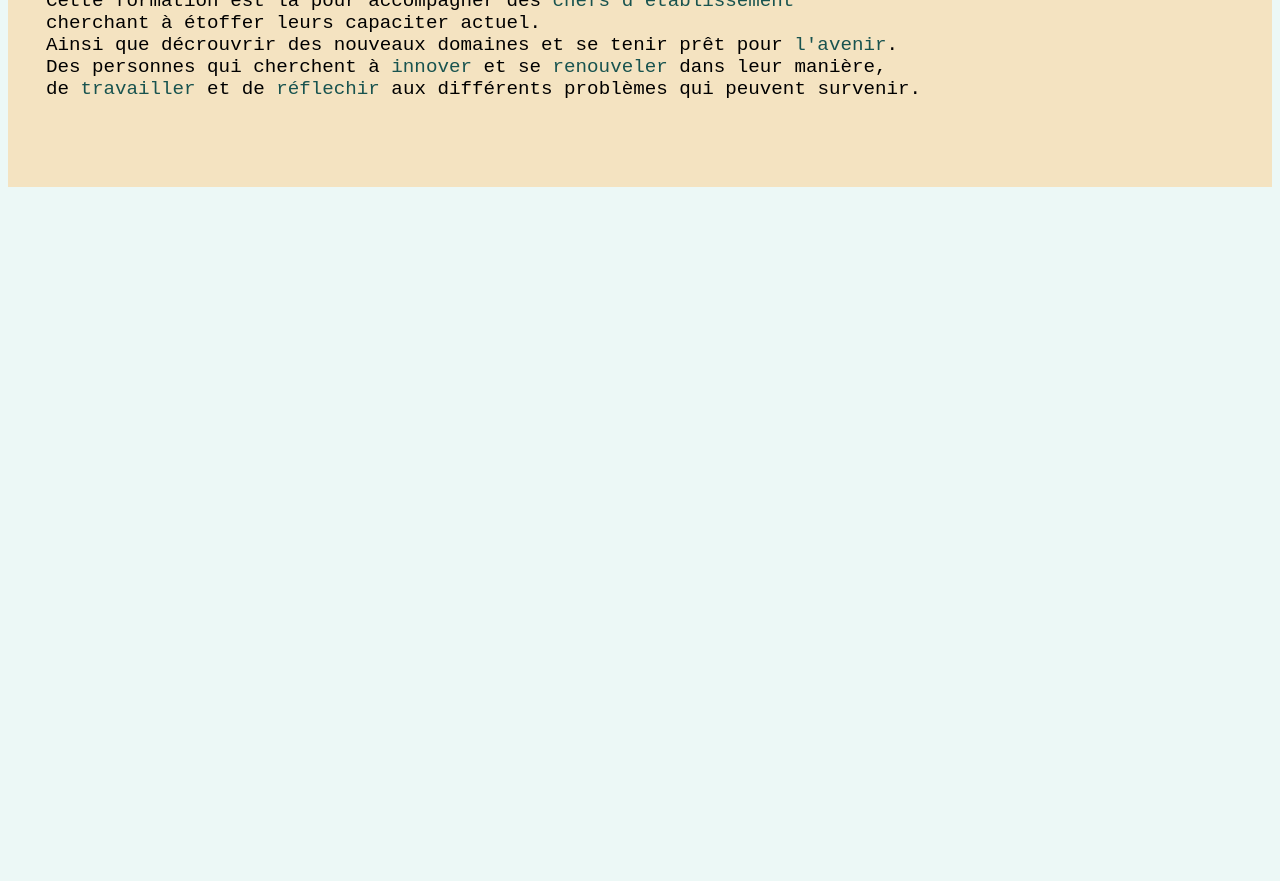
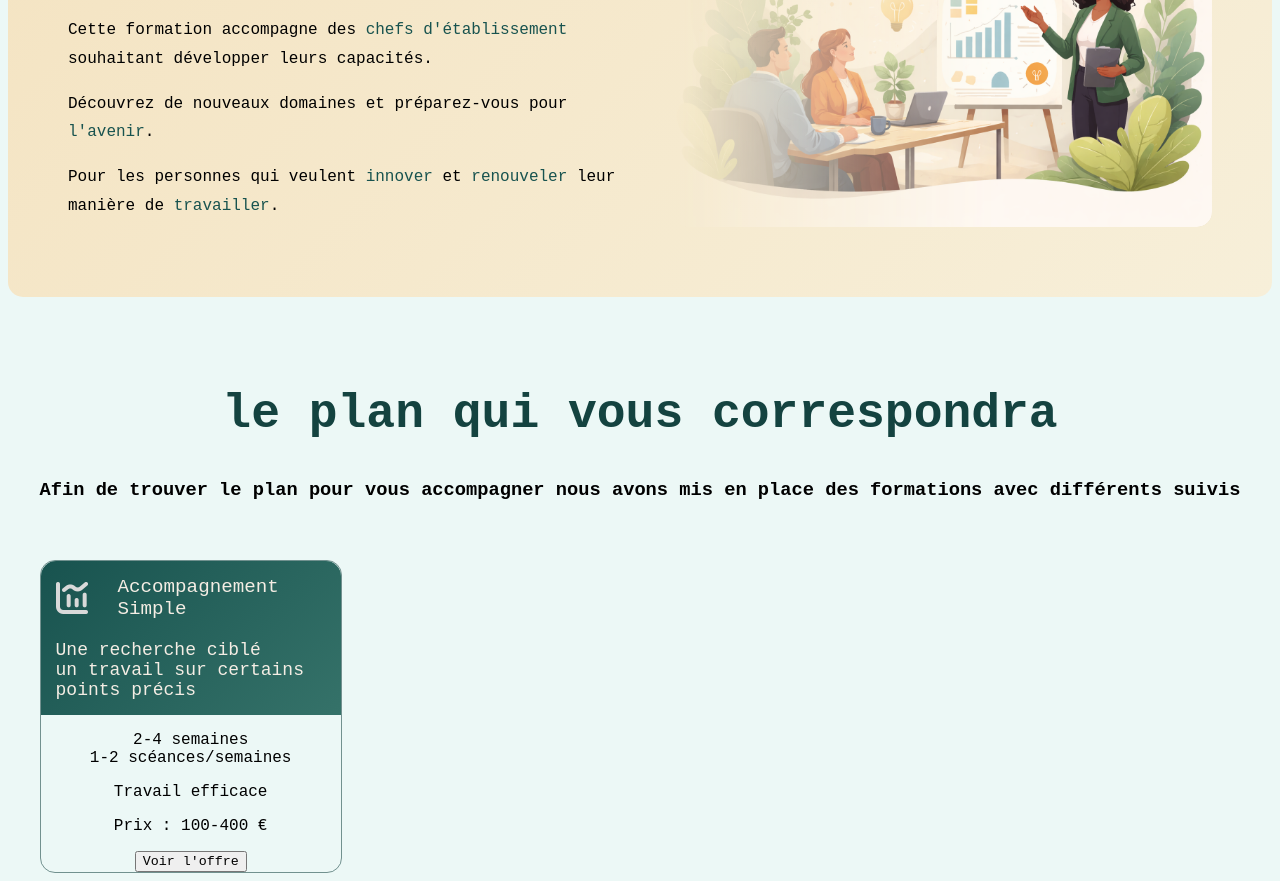
Before and after one commit to Dragixili/e-commerce, a plain HTML site: page index.html in a window 1280 px wide. Shown: the part 347-1228 px from the top of the page. Before the commit the page ends 800 px from the top, so only its background shows below. Drawn offline with Linux system fonts and the light colour scheme; a web font is replaced by a local one.

Commit message:
beginning offre

```diff
--- a/index.html
+++ b/index.html
@@ -28,19 +28,52 @@
         </div>
         <img src="./Gemini_Generated_Image_tlda0dtlda0dtlda.png" alt="Logo">
     </div>
-    <Section id="formation">
-        <div class="info_générale">
-            <div class="question">
-                <h1>À qui ces <span>formations</span> s'adressent t'elles ?</h1>
+    <section id="formation">
+
+    <div class="formation_container">
+        <div class="formation_text">
+            <h1>À qui ces <span>formations</span> s'adressent ?</h1>
+            <p>
+            Cette formation accompagne des <span class="mise_en_valeur">chefs d'établissement</span>
+            souhaitant développer leurs capacités.
+            </p>
+            <p>
+            Découvrez de nouveaux domaines et préparez-vous pour
+            <span class="mise_en_valeur">l'avenir</span>.
+            </p>
+            <p>
+            Pour les personnes qui veulent <span class="mise_en_valeur">innover</span>
+            et <span class="mise_en_valeur">renouveler</span> leur manière de
+            <span class="mise_en_valeur">travailler</span>.
+            </p>
+        </div>
+        <div class="formation_image">
+            <img src="./image.png" alt="Formation">
+        </div>
+    </div>
+    </section>
+    <section id="offre">
+        <div class="titre_offre">
+            <h1>le plan qui vous correspondra</h1>
+        </div>
+        <div class="sous_titre_offre">
+            <h3>Afin de trouver le plan pour vous accompagner nous avons mis en place des formations avec différents suivis</h3>
+        </div>
+        <div class="carte_formation">
+            <div class="carte_text">
+                <div class="top_premier_abo">
+                    <img src="./icones/graphique-histogramme (1).png" alt="">
+                    <p class="premier_abo">Accompagnement<br>Simple</p>
+                </div>
+                <p class="premier_abo_2">Une recherche ciblé<br>un travail sur certains points précis</p>
             </div>
-            <div class="contenue_formation">
-                <p>Cette formation est là pour accompagner des <span class="mise_en_valeur">chefs d'établissement</span><br>
-                cherchant à étoffer leurs capaciter actuel. <br>
-                Ainsi que décrouvrir des nouveaux domaines et se tenir prêt pour <span class="mise_en_valeur">l'avenir</span>.<br>
-                Des personnes qui cherchent à <span class="mise_en_valeur">innover</span> et se <span class="mise_en_valeur">renouveler</span> dans leur manière, <br>
-                de <span class="mise_en_valeur">travailler</span> et de <span class="mise_en_valeur">réflechir</span> aux différents problèmes qui peuvent survenir.</p>
+            <div class="carte_caracteristique">
+                <p>2-4 semaines <br>1-2 scéances/semaines</p>
+                <p>Travail efficace</p>
+                <p>Prix : 100-400 €</p>
+                <button class="achat">Voir l'offre</button>
             </div>
         </div>
-    </Section>
+    </section>
 </body>
 </html>
--- a/style.css
+++ b/style.css
@@ -31,6 +31,7 @@ button {
     border-radius: 15px;
     padding: 0 20px;
     box-shadow: 0 5px 15px rgba(0,0,0,0.2);
+    z-index: 100;
 }
 
 .navbar .hamburger {
@@ -123,23 +124,42 @@ button {
 }
 
 #formation {
-    background-color: #F4E3C1;
-    margin-top: 10%;
-    min-height: 20em;
+    background: linear-gradient(135deg,#F4E3C1,#f7efd9);
+    margin-top: 5%;
+    border-radius: 15px;
+    padding: 60px;
+    transition: 0.4s;
 }
 
-#formation .info_générale {
+.formation_container{
     display: grid;
-    margin-left: 3%;
+    grid-template-columns: 1.05fr 1fr;
+    align-items: center;
+    gap: 40px;
 }
 
-#formation .info_générale .question {
-    text-decoration: underline;
+.formation_image img{
+    width: 100%;
+    mask-image: linear-gradient(to right, transparent, black 60%);
 }
 
-#formation .info_générale .contenue_formation {
-    margin-top: 3%;
-    font-size: larger;
+.formation_text h1{
+    font-size: 2.4rem;
+}
+
+.formation_text span{
+    color: #18534f;
+}
+
+.formation_text p{
+    line-height: 1.8;
+    margin-top: 15px;
+}
+
+.formation_image img{
+    width: 100%;
+    border-radius: 15px;
+    box-shadow: 0 10px 25px rgba(0,0,0,0.15);
 }
 
 .mise_en_valeur {
@@ -162,6 +182,67 @@ button {
 .mise_en_valeur:hover::after {
     width: 100%;
     left: 0;
+}
+
+#offre {
+    width: 100%;
+    display: grid;
+    justify-content: center;
+    text-align: center;
+    margin-top: 50px;
+}
+
+#offre .titre_offre h1 {
+    color: #144340;
+    font-size: 300%;
+    margin-bottom: 20px;
+}
+
+#offre .sous_titre_offre {
+    margin-top: 0px;
+}
+
+#offre .carte_formation {
+    margin-top: 40px;
+    border-radius: 15px;
+    border: 1px solid #14434090;
+    max-width: 25%;
+}
+
+#offre .carte_formation .carte_text {
+    margin-top: 0px;
+    margin-bottom: 0px;
+    padding-bottom: 5px;
+    padding-top: 5px;
+    background: linear-gradient(135deg, #18534f, #357269);
+    color: #F4EDE4;
+    border-radius: 15px 15px 0px 0px;
+    text-align: left;
+}
+
+#offre .carte_formation .carte_text .premier_abo {
+    margin: 10px 0px 10px 30px;
+    font-size: larger;
+}
+
+.top_premier_abo {
+    margin-top: 0px;
+    display: flex;
+    align-items: center;
+    margin-left: 15px;
+}
+
+.top_premier_abo img {
+    max-width: 32px;
+    max-height: 32px;
+}
+
+#offre .carte_formation .carte_text .premier_abo_2 {
+    margin-top: 10px;
+    margin-bottom: 0px;
+    margin-left: 15px;
+    font-size: large;
+    padding-bottom: 10px;
 }
 
 @media screen and (max-width: 300px){
```
Also changed, not shown: icones/graphique-histogramme (1).png (added), image.png (added).
